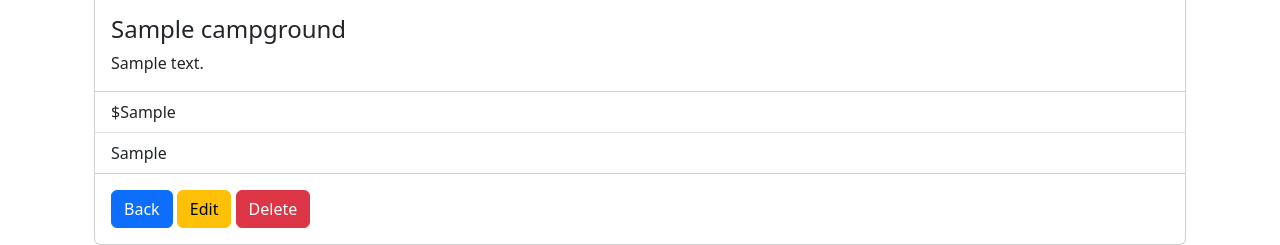
After one commit to JosueJMartinez/yelpcamp, a Node server app: page /campgrounds/600000000000000000000001 in a window 1280 px wide. The commit adds this page. Shown: the part 876-1121 px from the top of the page. Run offline with Node 20, Linux system fonts and the light colour scheme; tables that the repository leaves empty hold one stand-in row (values such as "Sample post"); some libraries are stand-ins or nearby versions.

Commit message:
Added show all campgrounds and individual campgrounds

```diff
--- a/app.js
+++ b/app.js
@@ -34,6 +34,22 @@ app.get('/', (req, res) => {
 	res.render('./index', { page: 'YelpCamp' });
 });
 
+app.get('/campgrounds', async (req, res) => {
+	let campgrounds = await Campground.find({});
+	res.render('./campgrounds/', { page: 'Campgrounds', campgrounds });
+});
+
+app.get('/campgrounds/:id', async (req, res) => {
+	const { id } = req.params;
+	try {
+		const campground = await Campground.findById(id);
+		if (!campground) return res.redirect('/campgrounds');
+		res.render('./campgrounds/campground', { page: `Campground ${campground.name}`, campground });
+	} catch (e) {
+		res.redirect('/campgrounds');
+	}
+});
+
 app.listen(3000, () => {
 	console.log('app  is  listening on port 3000');
 });
--- /dev/null
+++ b/views/campgrounds/campground.ejs
@@ -0,0 +1,26 @@
+<%- include('../partials/header', {page}) %>
+<%- include('../partials/navbar') %>
+<div class="container">
+
+  <div class="card">
+    <img src="..." class="card-img-top" alt="...">
+    <div class="card-body">
+      <h4 class="card-title"><%= campground.name %></h4>
+      <p class="card-text"><%= campground.description %></p>
+    </div>
+    <ul class="list-group list-group-flush">
+      <li class="list-group-item">$<%= campground.price %></li>
+      <li class="list-group-item"><%= campground.location %></li>
+    </ul>
+    <div class="card-body flex-row gap-4">
+      <a class="btn btn-primary" href="/campgrounds" role="button">Back</a>
+      <a class="btn btn-warning" href=<%= `/campgrounds/${campground.id}/edit` %> role="button">Edit</a>
+      <form action="/campgrounds/<%=campground.id%>?_method=DELETE" method="POST" class="d-inline">
+        <button class="btn btn-danger" type="submit">Delete</button>
+      </form>
+
+    </div>
+  </div>
+</div>
+
+<%- include('../partials/footer') %>
--- a/views/partials/navbar.ejs
+++ b/views/partials/navbar.ejs
@@ -10,10 +10,10 @@
             <li class="nav-item">
               <a class="nav-link" href="/">Home</a>
             </li>
-            <!--  <li class="nav-item">
-              <a class="nav-link" href="/products">Products</a>
+            <li class="nav-item">
+              <a class="nav-link" href="/campgrounds">Campgrounds</a>
             </li>
-          <li class="nav-item">
+            <!--<li class="nav-item">
             <a class="nav-link" href="/r/chickens">Chickens</a>
           </li>
           <li class="nav-item">
```
Also changed, not shown: views/campgrounds/index.ejs (added, +34 -0 lines).
